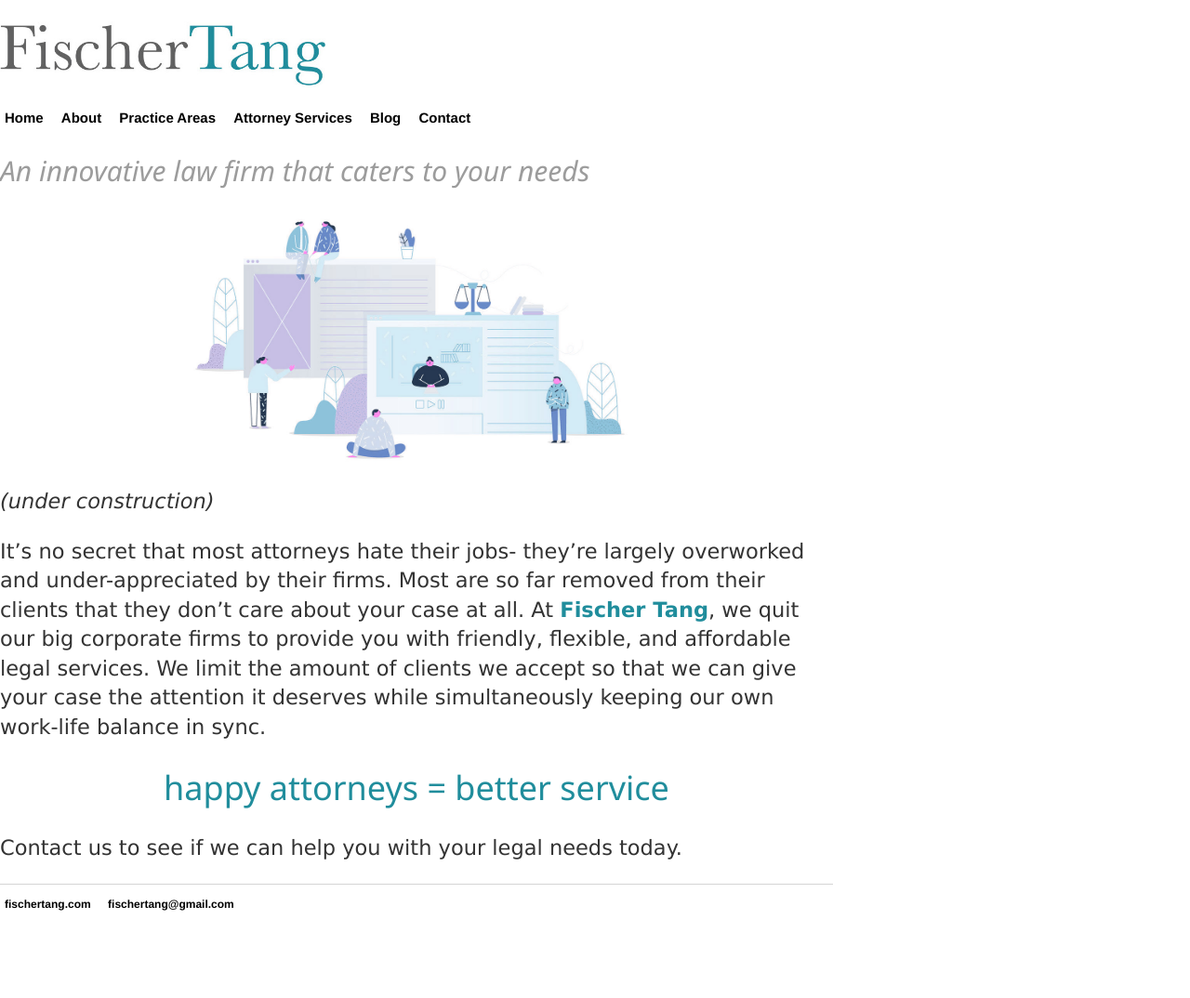
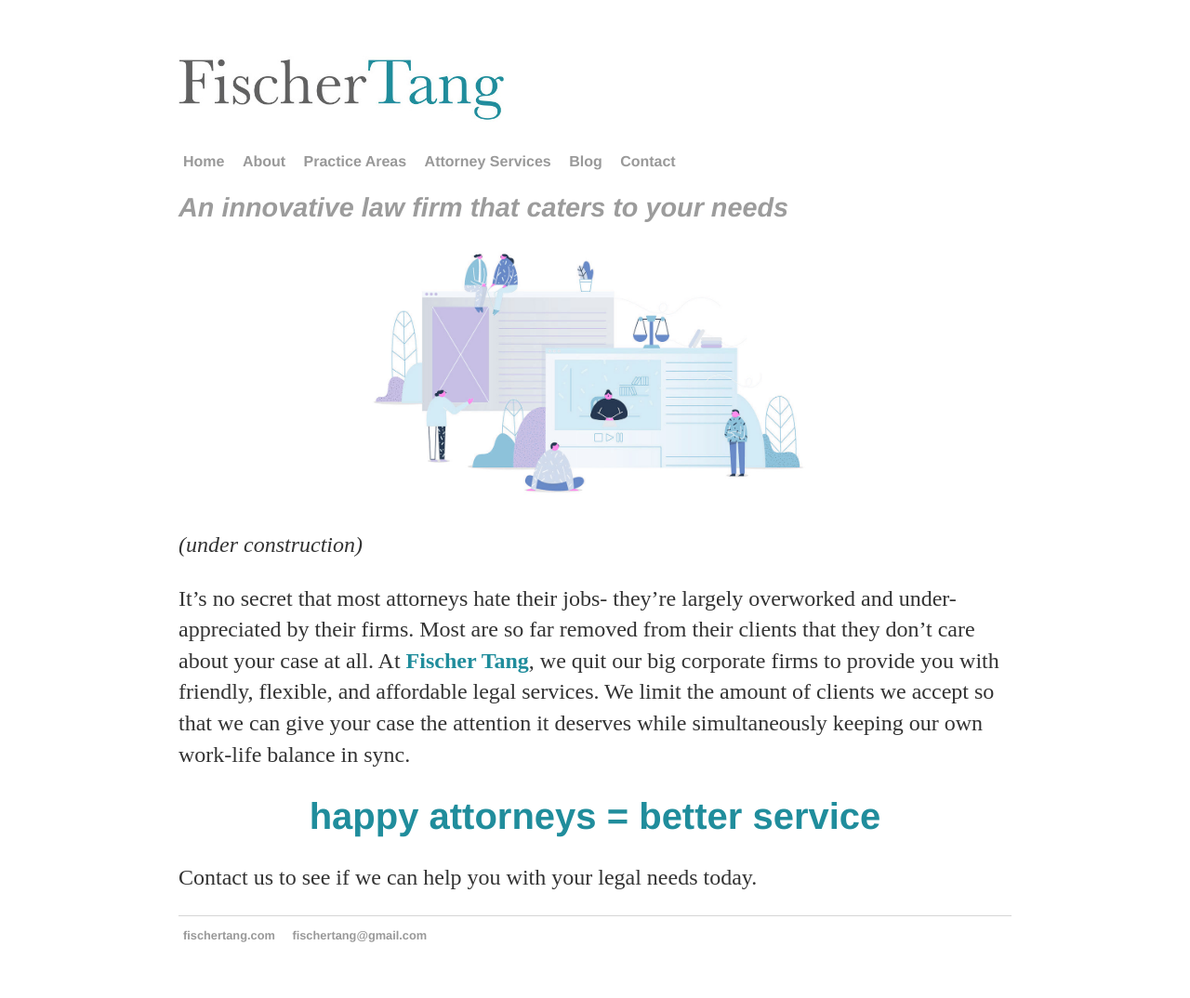
Before and after one commit to fischertang/fischertang.github.io, a Jekyll site: the page built from index.html, in a window 1280 px wide. Shown: the whole page at 93% size. Built offline with Jekyll 4.4.1, drawn with Linux system fonts in a browser that asks for light colours; before the commit the page ends 994 px from its top, so only the background shows below that.

Commit message:
Update default.html

```diff
--- a/_layouts/default.html
+++ b/_layouts/default.html
@@ -4,7 +4,6 @@
 			<title>{{ page.title }}</title>
 			<!-- link to main stylesheet -->
 			<link rel="stylesheet" type="text/css" href="/css/main.css">
-			<link rel="stylesheet" href="https://www.w3schools.com/w3css/4/w3.css">
 		</head>
 		<body>
 			<p><img src="http://fischertang.github.io/images/ftlogo.jpg" width=350>
```
